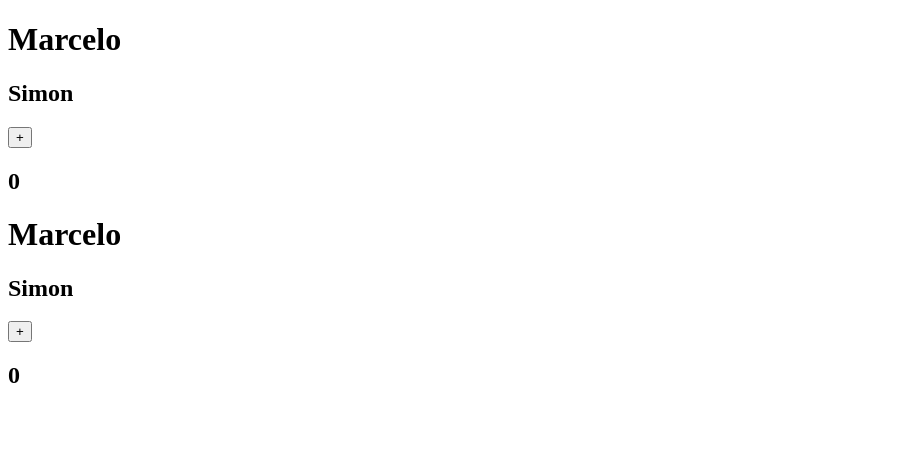
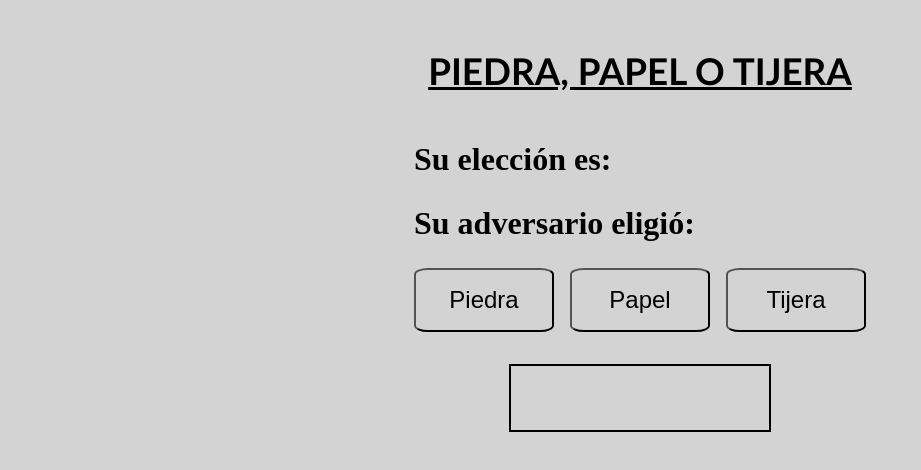
Before and after one commit to SimonMarcelo/React_22805_Ejercicios, a React (Create React App) app: page / in a window 1280 px wide. Shown: the top 470 px of the page, without its empty margins (0-921 px from the left). Built offline with nearby package versions, Linux system fonts and the light colour scheme.

Commit message:
Piedra, papel o tijera con css

```diff
--- a/src/App.jsx
+++ b/src/App.jsx
@@ -10,13 +10,15 @@ import LlamadasSr from "./llamadas/LlamadasSr";
 import Promesas from "./promesas/Promesas";
 import Card from "./props/Card/Card";
 import ComponenteA from "./props/ComponenteA";
+import Ejercicio3 from "./Ejercicios/Piedra-Papel-Tijera";
 
 const App = () => {
   return (
-    <>
-      <Card />
-      <Card />
-    </>
+    // <>
+    //   <Card />
+    //   <Card />
+    // </>
+    <Ejercicio3/>
   );
 };
 
--- a/src/Ejercicios/Piedra-Papel-Tijera.jsx
+++ b/src/Ejercicios/Piedra-Papel-Tijera.jsx
@@ -1,4 +1,4 @@
-import React, { useState, useEffect } from "react";
+import React, { useState } from "react";
 
 const opciones = ["Piedra", "Papel", "Tijera"];
 
@@ -29,33 +29,35 @@ const Ejercicio3 = () => {
     const definirResultado = async () => {
         miEleccionAux === opciones[0]
             ? eleccionAdversarioAux === opciones[1] //si yo elijo piedra y mi rival papel
-                ? (setResultado("Piedra - Papel"))
+                ? (setResultado("Has perdido"))
                 : eleccionAdversarioAux === opciones[2] //si yo elijo piedra y mi rival elige tijera
-                ? (setResultado("Piedra - Tijera"))
-                : (setResultado("Piedra - Piedra")) //si yo elijo piedra y mi rival elige piedra
+                ? (setResultado("Has ganado"))
+                : (setResultado("Es un empate")) //si yo elijo piedra y mi rival elige piedra
             : miEleccionAux === opciones[1]
             ? eleccionAdversarioAux === opciones[1] //si ambos elegimos papel
-                ? (setResultado("Papel - Papel"))
+                ? (setResultado("Es un empate"))
                 : eleccionAdversarioAux === opciones[2] //si yo elijo papel y mi rival elige tijera
-                ? (setResultado("Papel - Tijera"))
-                : (setResultado("Papel - Piedra")) //si yo elijo papel y mi rival elige piedra
+                ? (setResultado("Has perdido"))
+                : (setResultado("Has ganado")) //si yo elijo papel y mi rival elige piedra
             : eleccionAdversarioAux === opciones[1] //si yo elijo tijera y mi rival elige papel
-            ? (setResultado("Tijera - Papel"))
+            ? (setResultado("Has ganado"))
             : eleccionAdversarioAux === opciones[2] // si ambos elegimos tijera
-            ? (setResultado("Tijera - Tijera"))
-            : (setResultado("Tijera - Piedra")); //si yo elijo tijera y mi rival elige piedra
+            ? (setResultado("Es un empate"))
+            : (setResultado("Has perdido")); //si yo elijo tijera y mi rival elige piedra
         };
 
 
 	return (
-		<div>
-			<h1>PIEDRA, PAPEL O TIJERA</h1>
-			<h2>Su adversario eligió: {eleccionAdversario}</h2>
-			<h2>Su eleccion es: {miEleccion}</h2>
-			<button onClick={() => elegirMiOpcion(0)}>Piedra</button>
-			<button onClick={() => elegirMiOpcion(1)}>Papel</button>
-			<button onClick={() => elegirMiOpcion(2)}>Tijera</button>
-			<h2>Entonces {resultado}</h2>
+		<div className="div" >
+			<h1 className="titulo">PIEDRA, PAPEL O TIJERA</h1>
+			<h2 className="eleccion">Su elección es: {miEleccion}</h2>
+			<h2 className="eleccion">Su adversario eligió: {eleccionAdversario}</h2>
+            <div className="botonera">
+			<button onClick={() => elegirMiOpcion(0)} className="boton">Piedra</button>
+			<button onClick={() => elegirMiOpcion(1)} className="boton">Papel</button>
+			<button onClick={() => elegirMiOpcion(2)} className="boton">Tijera</button>
+            </div>
+			<h2 className="resultado">{resultado}</h2>
 		</div>
     );
 };
--- a/src/index.css
+++ b/src/index.css
@@ -0,0 +1,62 @@
+body{
+    margin:0;
+    width: 100%;
+    background-color: lightgray;
+}
+
+#root {
+    display: flex;
+
+}
+
+.div{
+    padding: 0;
+    margin: 0 auto;
+    display: flex;
+    flex-direction: column;
+    align-self: center;
+}
+
+.titulo {
+    text-align: center;
+    font-family: 'Trebuchet MS', 'Lucida Sans Unicode', 'Lucida Grande', 'Lucida Sans', Arial, sans-serif;
+    text-decoration: underline;
+    font-size: 2.3rem;
+    padding: 1.5rem 0;
+}
+
+.eleccion {
+    font-size: 2rem;
+    margin-top: 0;
+    margin-left: 0.5rem;;
+}
+
+.botonera {
+    display: flex;
+    align-content: space-around;
+    margin: 0 auto;
+}
+
+.boton {
+    padding: 1rem;
+    font-size: 1.5rem;
+    margin: 0 0.5rem;
+    border-radius: 10%;
+    width: 140px;
+    flex-direction: row;
+    background-color: lightgrey;
+}
+
+.resultado {
+    padding-bottom: 1.5rem;
+    font-size: 2rem;
+    text-align: center;
+    font-family: 'Segoe UI', Tahoma, Geneva, Verdana, sans-serif;
+    height: 2rem;
+    text-align: center;
+    text-transform: uppercase;
+    border: double 2px;
+    width: 55%;
+    margin: 2rem auto;
+    padding-top: 0.5rem;
+}
```
